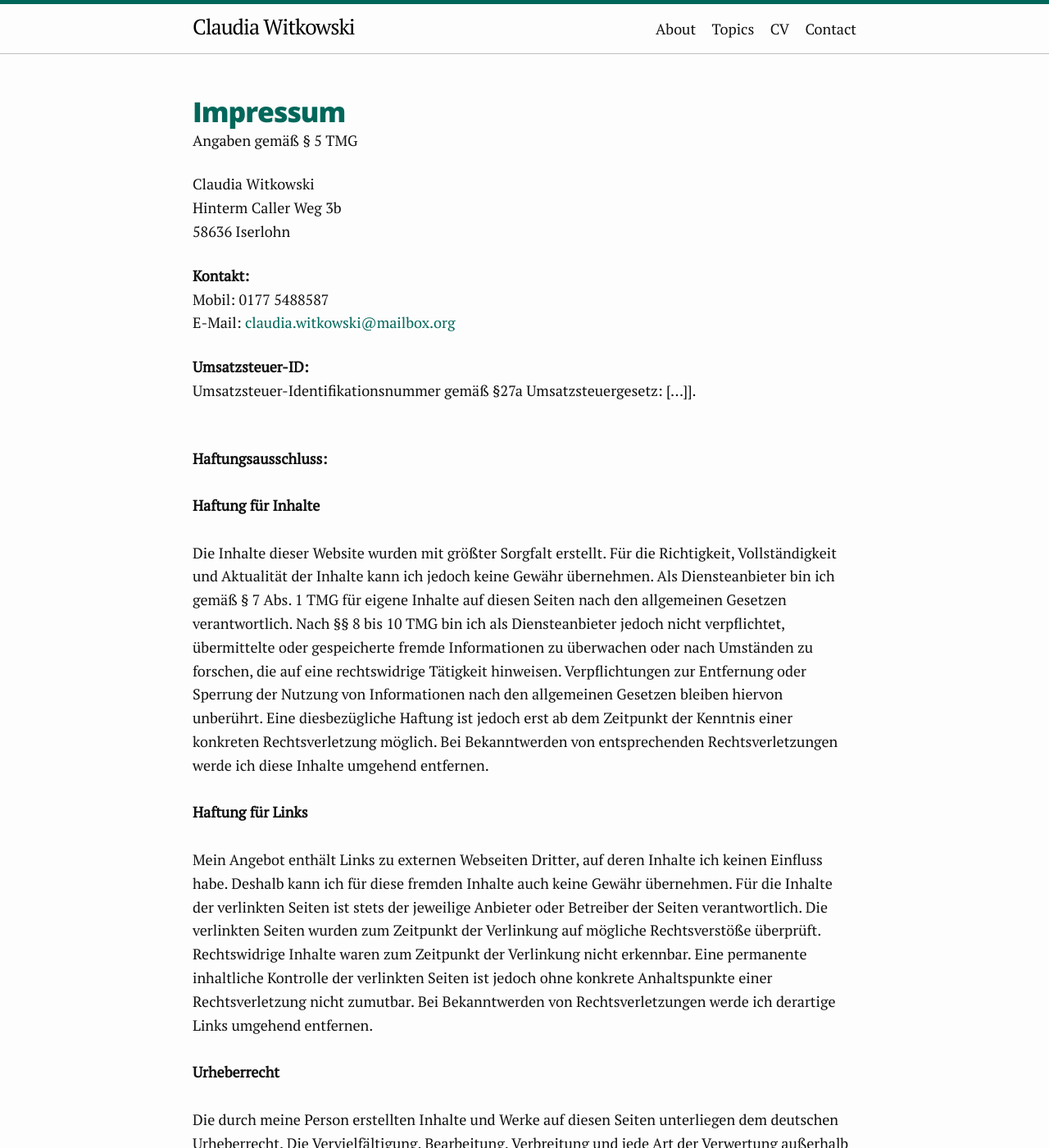
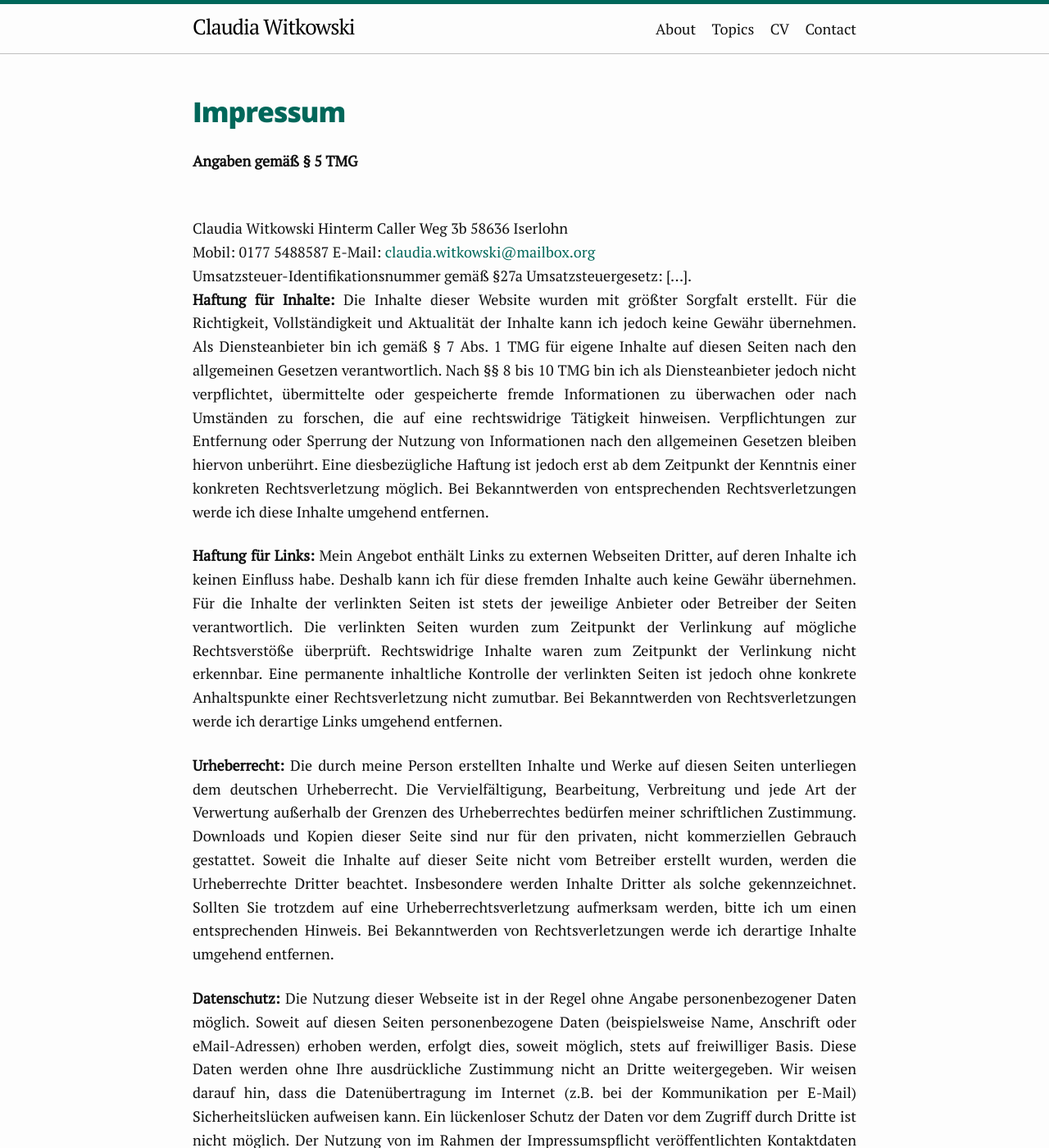
Before and after one commit to clawit91/website, a Jekyll site: the page built from 6_impressum.html, in a window 1280 px wide and 1400 px high. Shown: the whole window at 82% size. Built offline with Jekyll 4.4.1, drawn with Linux system fonts in a browser that asks for light colours.

Commit message:
Update 6_impressum.html

```diff
--- a/6_impressum.html
+++ b/6_impressum.html
@@ -4,31 +4,24 @@
 permalink: /impressum/
 ---
 
-<p>Angaben gemäß § 5 TMG</p>
+<p></p>
+<p><strong>Angaben gemäß § 5 TMG</strong></p>
+<br>
+Claudia Witkowski
+Hinterm Caller Weg 3b
+58636 Iserlohn
+<br>
+Mobil: 0177 5488587
+E-Mail: <a href='mailto:claudia.witkowski@mailbox.org'>claudia.witkowski@mailbox.org</a>
+<br>
+Umsatzsteuer-Identifikationsnummer gemäß §27a Umsatzsteuergesetz: [...].
 
-<p> Claudia Witkowski <br>
-Hinterm Caller Weg 3b<br>
-58636 Iserlohn <br></p>
+<p class="justify"> <strong>Haftung für Inhalte:</strong> Die Inhalte dieser Website wurden mit größter Sorgfalt erstellt. Für die Richtigkeit, Vollständigkeit und Aktualität der Inhalte kann ich jedoch keine Gewähr übernehmen. Als Diensteanbieter bin ich gemäß § 7 Abs. 1 TMG für eigene Inhalte auf diesen Seiten nach den allgemeinen Gesetzen verantwortlich. Nach §§ 8 bis 10 TMG bin ich als Diensteanbieter jedoch nicht verpflichtet, übermittelte oder gespeicherte fremde Informationen zu überwachen oder nach Umständen zu forschen, die auf eine rechtswidrige Tätigkeit hinweisen. Verpflichtungen zur Entfernung oder Sperrung der Nutzung von Informationen nach den allgemeinen Gesetzen bleiben hiervon unberührt. Eine diesbezügliche Haftung ist jedoch erst ab dem Zeitpunkt der Kenntnis einer konkreten Rechtsverletzung möglich. Bei Bekanntwerden von entsprechenden Rechtsverletzungen werde ich diese Inhalte umgehend entfernen.</p>
 
-<p><strong>Kontakt:</strong> <br>
-Mobil: 0177 5488587<br>
-E-Mail: <a href='mailto:claudia.witkowski@mailbox.org'>claudia.witkowski@mailbox.org</a></br></p>
+<p class="justify"> <strong>Haftung für Links:</strong> Mein Angebot enthält Links zu externen Webseiten Dritter, auf deren Inhalte ich keinen Einfluss habe. Deshalb kann ich für diese fremden Inhalte auch keine Gewähr übernehmen. Für die Inhalte der verlinkten Seiten ist stets der jeweilige Anbieter oder Betreiber der Seiten verantwortlich. Die verlinkten Seiten wurden zum Zeitpunkt der Verlinkung auf mögliche Rechtsverstöße überprüft. Rechtswidrige Inhalte waren zum Zeitpunkt der Verlinkung nicht erkennbar. Eine permanente inhaltliche Kontrolle der verlinkten Seiten ist jedoch ohne konkrete Anhaltspunkte einer Rechtsverletzung nicht zumutbar. Bei Bekanntwerden von Rechtsverletzungen werde ich derartige Links umgehend entfernen.</p>
 
-<p><strong>Umsatzsteuer-ID: </strong> <br>
-Umsatzsteuer-Identifikationsnummer gemäß §27a Umsatzsteuergesetz: [...]].<br><br>
+<p class="justify"> <strong>Urheberrecht: </strong> Die durch meine Person erstellten Inhalte und Werke auf diesen Seiten unterliegen dem deutschen Urheberrecht. Die Vervielfältigung, Bearbeitung, Verbreitung und jede Art der Verwertung außerhalb der Grenzen des Urheberrechtes bedürfen meiner schriftlichen Zustimmung. Downloads und Kopien dieser Seite sind nur für den privaten, nicht kommerziellen Gebrauch gestattet. Soweit die Inhalte auf dieser Seite nicht vom Betreiber erstellt wurden, werden die Urheberrechte Dritter beachtet. Insbesondere werden Inhalte Dritter als solche gekennzeichnet. Sollten Sie trotzdem auf eine Urheberrechtsverletzung aufmerksam werden, bitte ich um einen entsprechenden Hinweis. Bei Bekanntwerden von Rechtsverletzungen werde ich derartige Inhalte umgehend entfernen.</p>
 
-<p>
-<strong>Haftungsausschluss: </strong><br><br><strong>Haftung für Inhalte</strong><br><br>
-Die Inhalte dieser Website wurden mit größter Sorgfalt erstellt. Für die Richtigkeit, Vollständigkeit und Aktualität der Inhalte kann ich jedoch keine Gewähr übernehmen. Als Diensteanbieter bin ich gemäß § 7 Abs. 1 TMG für eigene Inhalte auf diesen Seiten nach den allgemeinen Gesetzen verantwortlich. Nach §§ 8 bis 10 TMG bin ich als Diensteanbieter jedoch nicht verpflichtet, übermittelte oder gespeicherte fremde Informationen zu überwachen oder nach Umständen zu forschen, die auf eine rechtswidrige Tätigkeit hinweisen. Verpflichtungen zur Entfernung oder Sperrung der Nutzung von Informationen nach den allgemeinen Gesetzen bleiben hiervon unberührt. Eine diesbezügliche Haftung ist jedoch erst ab dem Zeitpunkt der Kenntnis einer konkreten Rechtsverletzung möglich. Bei Bekanntwerden von entsprechenden Rechtsverletzungen werde ich diese Inhalte umgehend entfernen.
+<p class="justify"> <strong>Datenschutz:</strong> Die Nutzung dieser Webseite ist in der Regel ohne Angabe personenbezogener Daten möglich. Soweit auf diesen Seiten personenbezogene Daten (beispielsweise Name, Anschrift oder eMail-Adressen) erhoben werden, erfolgt dies, soweit möglich, stets auf freiwilliger Basis. Diese Daten werden ohne Ihre ausdrückliche Zustimmung nicht an Dritte weitergegeben. Wir weisen darauf hin, dass die Datenübertragung im Internet (z.B. bei der Kommunikation per E-Mail) Sicherheitslücken aufweisen kann. Ein lückenloser Schutz der Daten vor dem Zugriff durch Dritte ist nicht möglich. Der Nutzung von im Rahmen der Impressumspflicht veröffentlichten Kontaktdaten durch Dritte zur Übersendung von nicht ausdrücklich angeforderter Werbung und Informationsmaterialien wird hiermit ausdrücklich widersprochen. Die Betreiber der Seiten behalten sich ausdrücklich rechtliche Schritte im Falle der unverlangten Zusendung von Werbeinformationen, etwa durch Spam-Mails, vor.</p>
 
-<br><br><strong>Haftung für Links</strong><br><br>
-Mein Angebot enthält Links zu externen Webseiten Dritter, auf deren Inhalte ich keinen Einfluss habe. Deshalb kann ich für diese fremden Inhalte auch keine Gewähr übernehmen. Für die Inhalte der verlinkten Seiten ist stets der jeweilige Anbieter oder Betreiber der Seiten verantwortlich. Die verlinkten Seiten wurden zum Zeitpunkt der Verlinkung auf mögliche Rechtsverstöße überprüft. Rechtswidrige Inhalte waren zum Zeitpunkt der Verlinkung nicht erkennbar. Eine permanente inhaltliche Kontrolle der verlinkten Seiten ist jedoch ohne konkrete Anhaltspunkte einer Rechtsverletzung nicht zumutbar. Bei Bekanntwerden von Rechtsverletzungen werde ich derartige Links umgehend entfernen.
-
-<br><br><strong>Urheberrecht</strong><br><br>
-Die durch meine Person erstellten Inhalte und Werke auf diesen Seiten unterliegen dem deutschen Urheberrecht. Die Vervielfältigung, Bearbeitung, Verbreitung und jede Art der Verwertung außerhalb der Grenzen des Urheberrechtes bedürfen meiner schriftlichen Zustimmung. Downloads und Kopien dieser Seite sind nur für den privaten, nicht kommerziellen Gebrauch gestattet. Soweit die Inhalte auf dieser Seite nicht vom Betreiber erstellt wurden, werden die Urheberrechte Dritter beachtet. Insbesondere werden Inhalte Dritter als solche gekennzeichnet. Sollten Sie trotzdem auf eine Urheberrechtsverletzung aufmerksam werden, bitte ich um einen entsprechenden Hinweis. Bei Bekanntwerden von Rechtsverletzungen werde ich derartige Inhalte umgehend entfernen.
-
-<br><br><strong>Datenschutz</strong><br><br>
-Die Nutzung dieser Webseite ist in der Regel ohne Angabe personenbezogener Daten möglich. Soweit auf diesen Seiten personenbezogene Daten (beispielsweise Name, Anschrift oder eMail-Adressen) erhoben werden, erfolgt dies, soweit möglich, stets auf freiwilliger Basis. Diese Daten werden ohne Ihre ausdrückliche Zustimmung nicht an Dritte weitergegeben. Wir weisen darauf hin, dass die Datenübertragung im Internet (z.B. bei der Kommunikation per E-Mail) Sicherheitslücken aufweisen kann. Ein lückenloser Schutz der Daten vor dem Zugriff durch Dritte ist nicht möglich. Der Nutzung von im Rahmen der Impressumspflicht veröffentlichten Kontaktdaten durch Dritte zur Übersendung von nicht ausdrücklich angeforderter Werbung und Informationsmaterialien wird hiermit ausdrücklich widersprochen. Die Betreiber der Seiten behalten sich ausdrücklich rechtliche Schritte im Falle der unverlangten Zusendung von Werbeinformationen, etwa durch Spam-Mails, vor.<br>
-</p>
-<br>
 Impressum vom <a href="https://www.impressum-generator.de">Impressum Generator</a> der <a href="https://www.kanzlei-hasselbach.de/standorte/bonn/">Kanzlei Hasselbach, Bonn</a>
```
